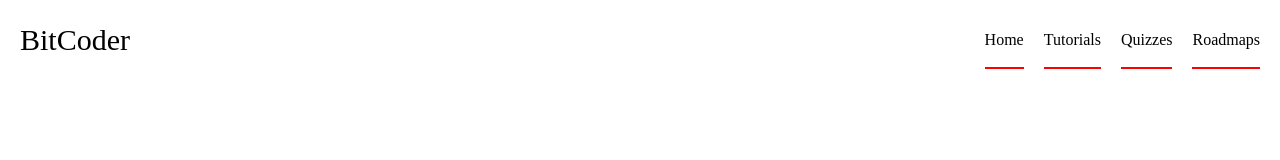
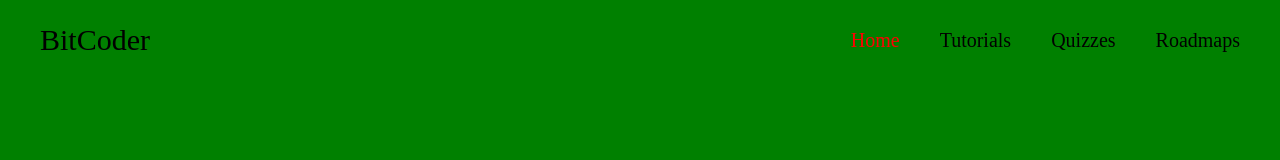
Before and after one commit to devkr047/BitCoder, a plain HTML site: page index.html in a window 1280 px wide. Drawn offline with Linux system fonts and the light colour scheme.

Commit message:
Scroll Update

```diff
--- a/CSS/style.css
+++ b/CSS/style.css
@@ -11,6 +11,7 @@ body{
 .container{
     height: 100vh;
     overflow: auto;
+    scrollbar-width: none;
 }
 
 #navbar{
@@ -19,7 +20,10 @@ body{
     display: flex;
     align-items: center;
     justify-content: space-between;
-    padding-inline: 20px;
+    padding-inline: 40px;
+    background-color: transparent;
+    position: fixed;
+    transition: all 0.5s ease;
 }
 
 .logo{
@@ -30,7 +34,7 @@ body{
     display: flex;
     align-items: center;
     justify-content: center;
-    gap: 20px;
+    gap: 40px;
     list-style-type: none;
 }
 
@@ -45,10 +49,28 @@ body{
     position: absolute;
     background-color: red;
     left: 0;
-    bottom: -20px;
+    bottom: -5px;
+    opacity: 0;
+    transition: all 0.2s ease;
+}
+
+#navbar ul li:hover::after{
+    opacity: 1;
+    bottom: -8px;
 }
 
 #navbar ul li a{
+    font-size: 20px;
     text-decoration: none;
     color: #000;
 }
+
+#navbar ul li.active a{
+    color: red;
+}
+
+.hero{
+    height: 500vh;
+    width: 100%;
+    background: green;
+}
--- a/JS/script.js
+++ b/JS/script.js
@@ -0,0 +1,15 @@
+const container=document.getElementById('container');
+const navbar= document.getElementById('navbar');
+
+
+container.addEventListener('scroll',function(){
+    if(this.scrollTop > 0){
+navbar.style.backgroundColor='#fff';
+navbar.style.boxShadow='2px 2px 7px black';
+    }
+    else{
+
+navbar.style.backgroundColor='transparent';
+navbar.style.boxShadow='none';
+    }
+})
--- a/index.html
+++ b/index.html
@@ -7,14 +7,14 @@
     <link rel="stylesheet" href="CSS/style.css">
 </head>
 <body>
-    <div class="container">
+    <div class="container" id="container">
 
         <!-- Navbar Start -->
 
         <nav id="navbar">
             <div class="logo">BitCoder</div>
             <ul>
-                <li><a href="#">Home</a></li>
+                <li class="active"><a href="#">Home</a></li>
                 <li><a href="#">Tutorials</a></li>
                 <li><a href="#">Quizzes</a></li>
                 <li><a href="#">Roadmaps</a></li>
@@ -23,6 +23,17 @@
 
         <!-- Navbar End -->
 
+        <!-- Hero Section Start -->
+
+        <div class="hero"></div>
+
+        <!-- Hero Section End -->
+
+        <!-- Script Section Start -->
+
+        <script src="JS/script.js"></script>
+
+        <!-- Script Section End -->
     </div>
 </body>
 </html>
```
